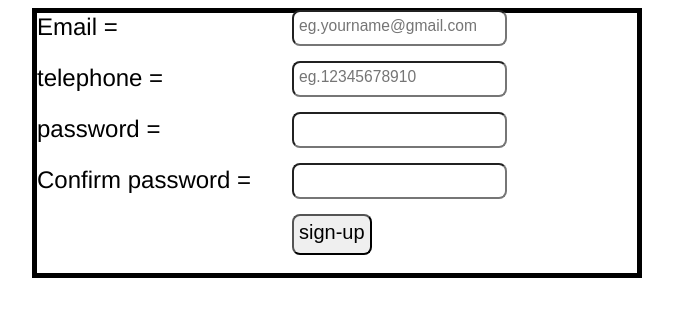
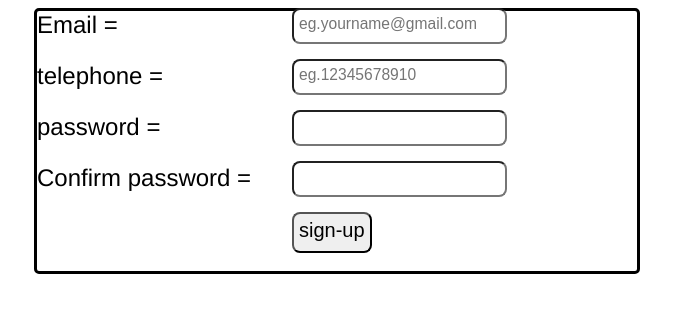
Before and after one commit to ayush-rgp/jQ.github.io, a plain HTML site: page index.html in a window 1280 px wide. Shown: the whole page, without its empty margins (303-976 px from the left). Drawn offline with Linux system fonts and the light colour scheme.

Commit message:
Update index.html

```diff
--- a/index.html
+++ b/index.html
@@ -38,7 +38,8 @@
 
                 width: 600px;
                 margin: 0 auto;
-                border: 5px solid black;
+                border: 3px solid black;
+                border-radius: 5px;
 
             }
 
```
